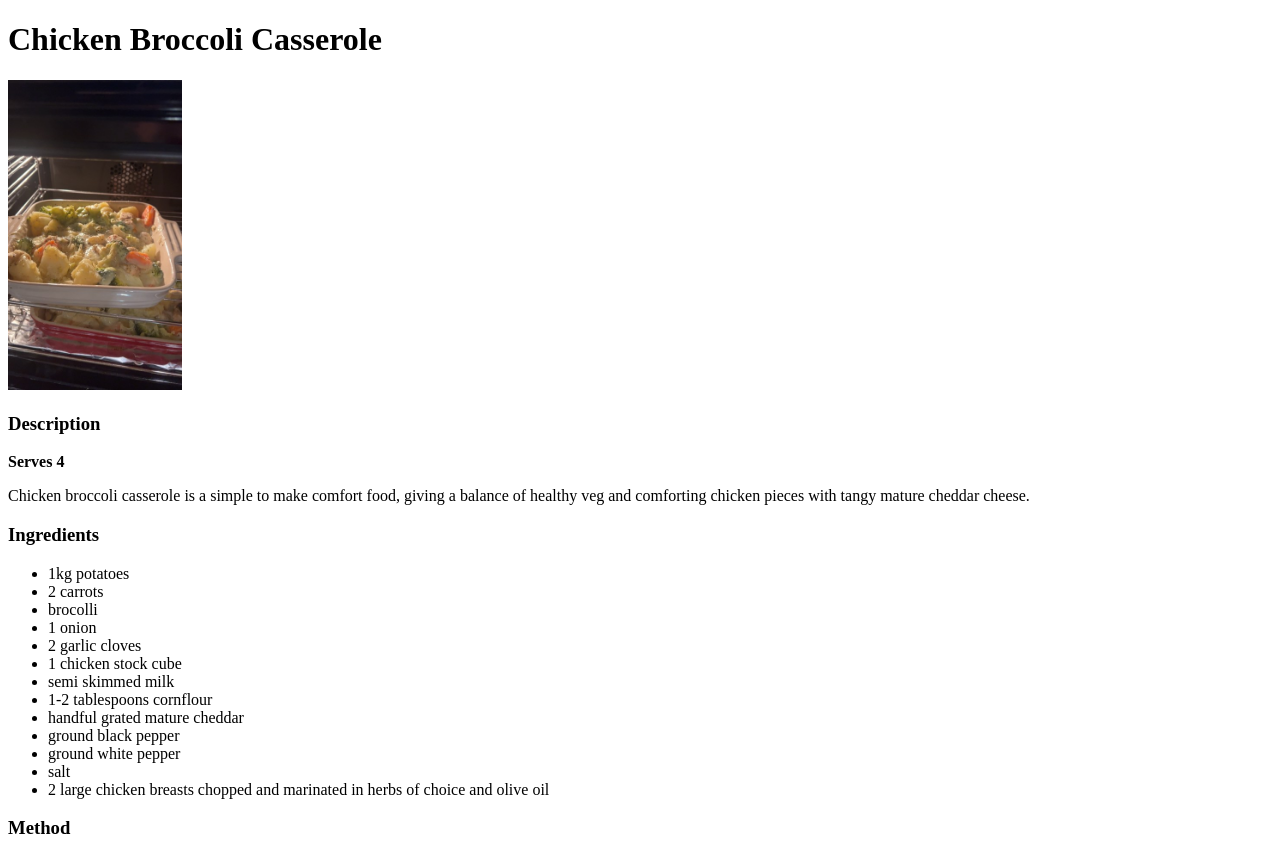
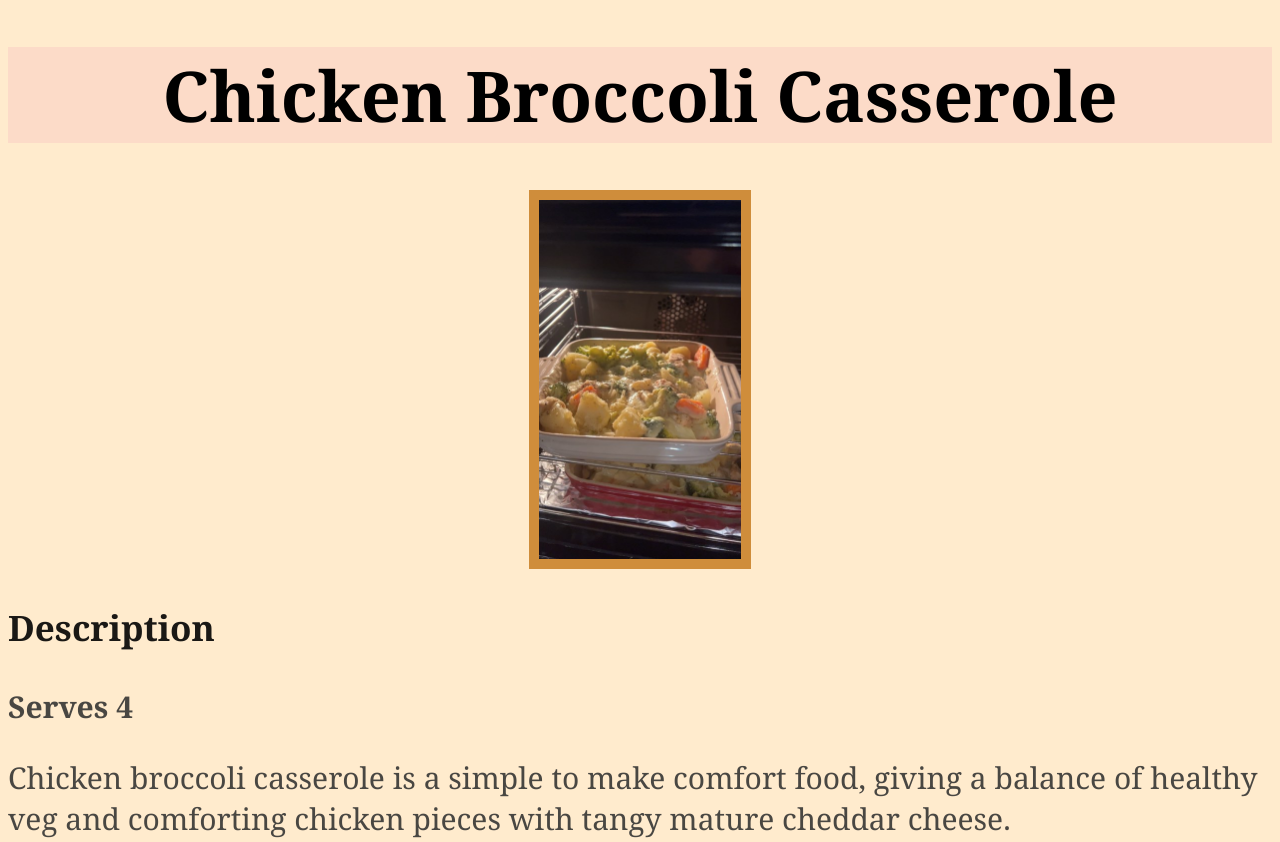
Before and after one commit to RRyzh-alt/odin-recipes, a plain HTML site: page recipes/chicken-broccoli-casserole.html in a window 1280 px wide. Shown: the top 842 px of the page. Drawn offline with Linux system fonts and the light colour scheme.

Commit message:
Add CSS styling and fix 1 spacing error in text.
Added general text processing, font, colour, background colour etc...
Also aligned images on recipe pages to center and changed proportions

```diff
--- a/recipes/chicken-broccoli-casserole.html
+++ b/recipes/chicken-broccoli-casserole.html
@@ -4,10 +4,11 @@
         <meta charset="UTF-8">
         <meta name="viewport" content="width=device-width, initial-scale=1.0">
         <title>Chicken Broccoli Casserole</title>
+        <link rel="stylesheet" href="../style.css">
     </head>
     <body>
-        <h1>Chicken Broccoli Casserole</h1>
-        <img src="../images/chicken-broccoli-casserole.jpeg" alt="a chicken broccoli casserole in an oven" height="310">
+        <h1 class="title">Chicken Broccoli Casserole</h1>
+        <img src="../images/chicken-broccoli-casserole.jpeg" alt="a chicken broccoli casserole in an oven" class="image long">
         <h3>Description</h3>
         <strong>Serves 4</strong>
         <p>Chicken broccoli casserole is a simple to make comfort food, giving a balance of healthy veg and comforting chicken pieces with tangy mature cheddar cheese.</p>
@@ -32,7 +33,7 @@
             <li>Peel, chop and boil potatoes. Set aside while preparing other vegetables.</li>
             <li>Peel, chop and boil carrots until firm.</li>
             <li>Chop onion, garlic and drizzle olive oil in oven dish. Add in potatoes, carrots, broccoli, black and white pepper. Mix gently to distribute evenly. Set aside while preparing sauce.</li>
-            <li>Add semi-skimmed milk to a saucepan. Simmer gently, <strong>do not allow to boil. </strong>Add stock cube to mixture, once dissolved add a handful of grated cheese until melted. Add cornflour to a small amount of water and gradually add to cheese sauce. Until desired thickness. Sprinkle in some ground black and white pepper.</li>
+            <li>Add semi-skimmed milk to a saucepan. Simmer gently, <strong>do not allow to boil.</strong> Add stock cube to mixture, once dissolved add a handful of grated cheese until melted. Add cornflour to a small amount of water and gradually add to cheese sauce. Until desired thickness. Sprinkle in some ground black and white pepper.</li>
             <li>Add chicken breasts to oven dish. Stir in with vegetables and add cheese sauce gradually while stirring. Top with desired amount of grated cheese.</li>
             <li>bake in oven at 180c for 45 minutes until golden brown.</li>
         </ol>
--- /dev/null
+++ b/style.css
@@ -0,0 +1,37 @@
+* {
+    font-size:30px;
+    font-family:"Georgia", Garamond, Verdana;
+    color:rgba(44, 44, 44, 0.864) ;
+    background-color: rgb(255, 235, 205);
+}
+
+li {
+    font-size:25px;
+}
+li a {
+    font-size:35px;
+}
+.title {
+    color: black;
+    background-color: rgba(246, 190, 190, 0.364);
+    text-align: center;
+    font-size:70px;
+}
+
+.image {
+    display:block;
+    margin: auto;
+    width: 25%;
+    border:10px solid;
+    border-color:rgba(191, 109, 9, 0.742);
+}
+
+.image.long {
+  width: 16%;
+}
+
+h3 {
+    font-weight:bold;
+    font-size: 35px;
+    color: rgba(1, 1, 1, 0.9);
+}
```
Also changed, not shown: index.html (+5 -4 lines), recipes/cottage-pie.html (+3 -2 lines), recipes/tomato-risotto.html (+3 -2 lines).
